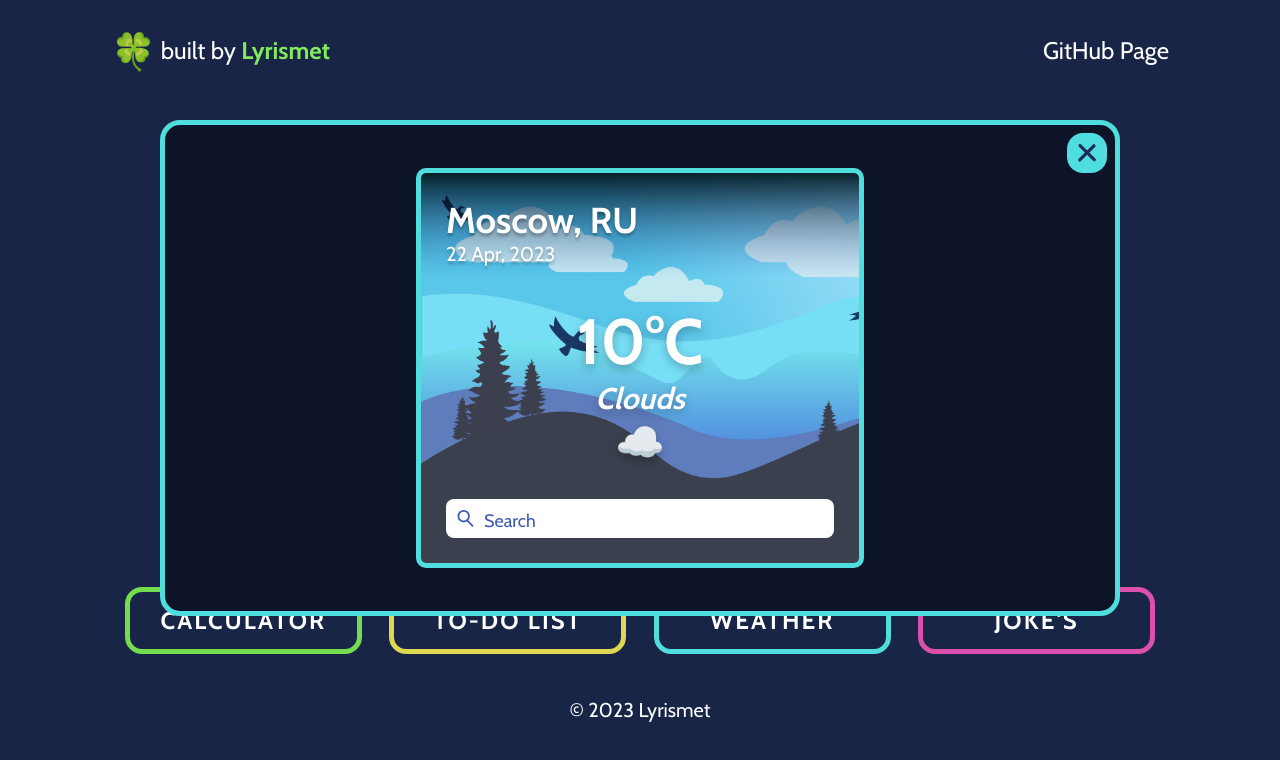
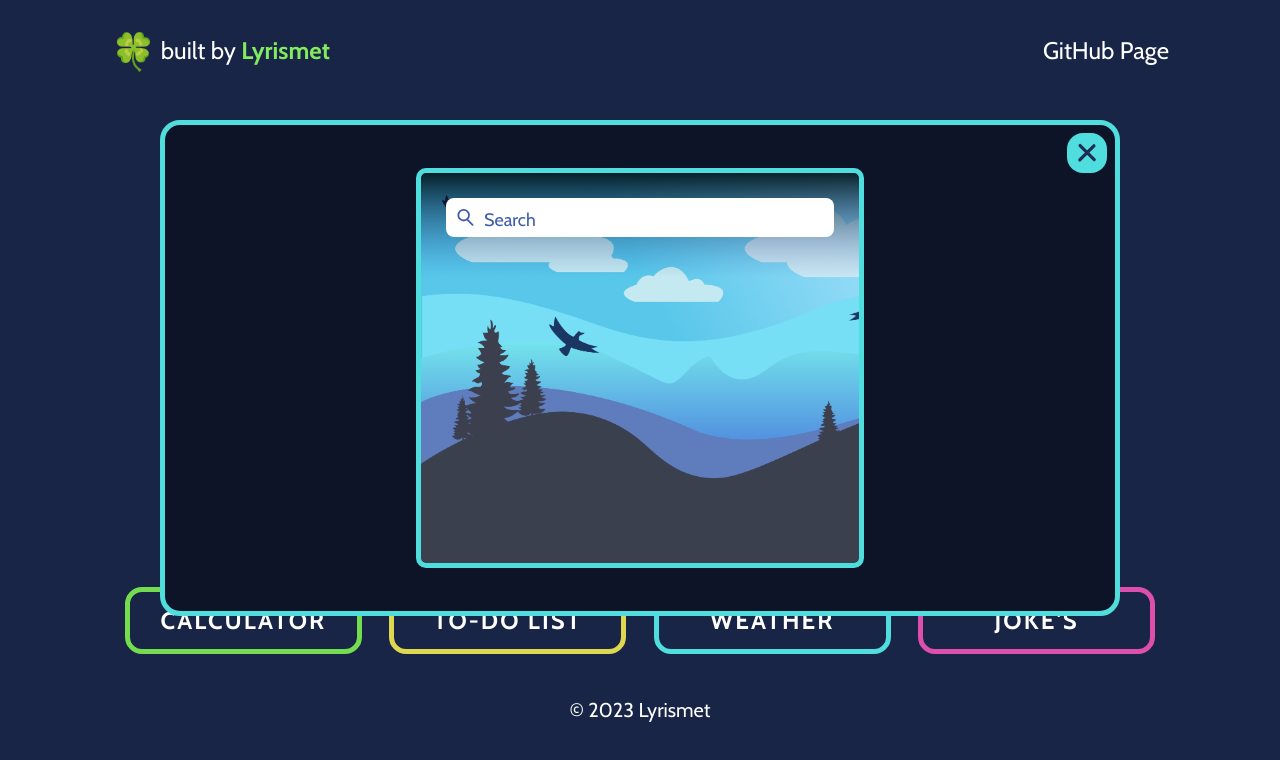
Before and after one commit to Lyrismet/soft-spot-multitool, a React (Create React App) app: page / in a window 1280 px wide. Both pictures are taken after a click on the button "WEATHER". Shown: the top 760 px of the page. Built offline with nearby package versions, Linux system fonts and the light colour scheme.

Commit message:
Updating Weather module

```diff
--- a/src/Components/Weather/Weather.jsx
+++ b/src/Components/Weather/Weather.jsx
@@ -17,14 +17,13 @@ function Weather() {
                 .then(result => {
                     setQuery('');
                     setWeather(result);
-                    console.log(result);
                 });
         }
     }
 
     const dateBuilder = (d) => {
         let months = ["January", "February", "March", "April", "May", "June", "July", "August", "September", "October", "November", "December"];
-        let days = ["Sunday", "Tuesday", "Wednesday", "Thursday", "Friday", "Saturday", "Monday"];
+        let days = ["Sunday", "Monday", "Tuesday", "Wednesday", "Thursday", "Friday", "Saturday" ];
         let day = days[d.getDay()];
         let date = d.getDate();
         let month = months[d.getMonth()];
@@ -34,15 +33,19 @@ function Weather() {
 
     return (
         <div className="weather__body">
-            <div className="weather__location-date">
-                <div className="weather__title-location">Moscow, RU</div>
-                <div className="weather__title-date">22 Apr, 2023</div>
+            {(typeof weather.main != "undefined") ? (
+            <div>
+                <div className="weather__location-date">
+                    <div className="weather__title-location">{weather.name}, {weather.sys.country}</div>
+                    <div className="weather__title-date">22 Apr, 2023</div>
+                </div>
+                <div className="weather__temp-info">
+                    <div className="weather__temp-value">{Math.round(weather.main.temp)}°C</div>
+                    <div className="weather__temp-state">{weather.weather[0].main}</div>
+                    <div className="weather__temp-emoji">{weather.weather[0].icon}️</div>
+                </div>
             </div>
-            <div className="weather__temp-info">
-                <div className="weather__temp-value">10°C</div>
-                <div className="weather__temp-state">Clouds</div>
-                <div className="weather__temp-emoji">☁️</div>
-            </div>
+            ) : ('')}
             <div className="weather__search">
                 <svg width="17" height="17" viewBox="0 0 18 19" fill="none" xmlns="http://www.w3.org/2000/svg">
                     <circle cx="6.93585" cy="6.93585" r="5.93585" stroke="#3F5CAD" stroke-width="2"/>
```
